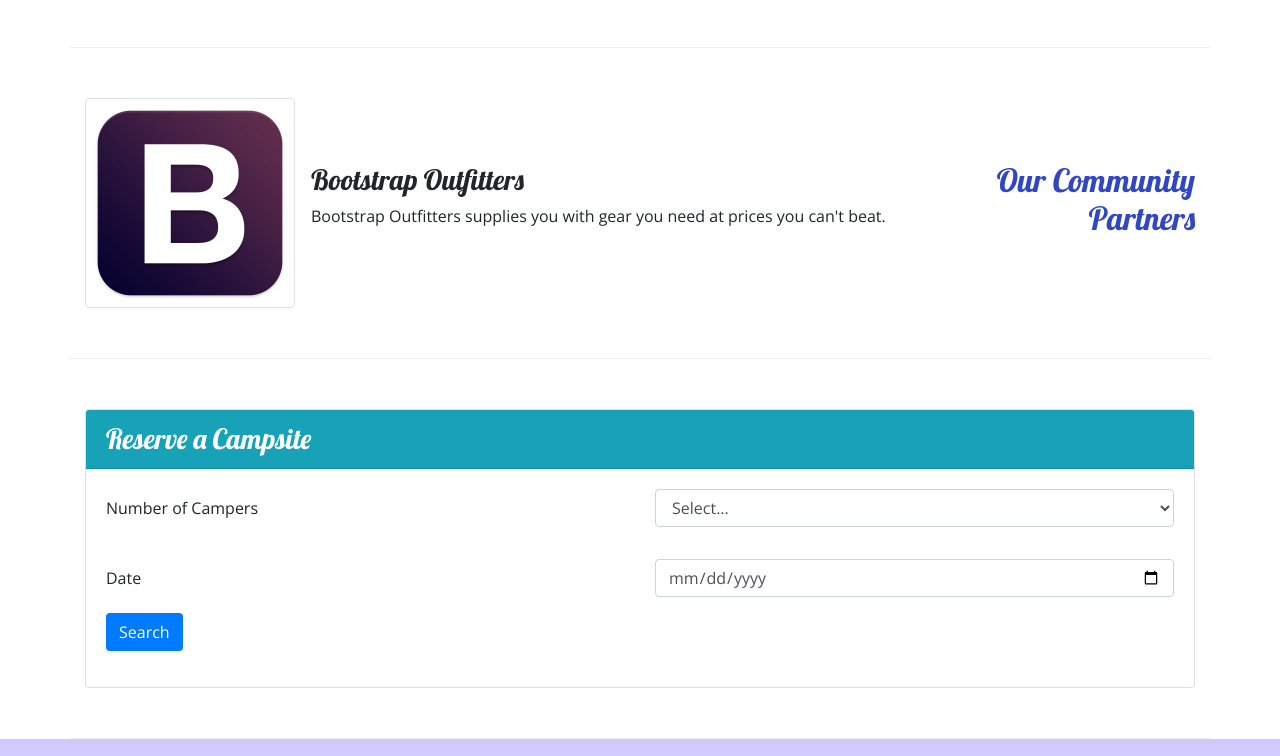
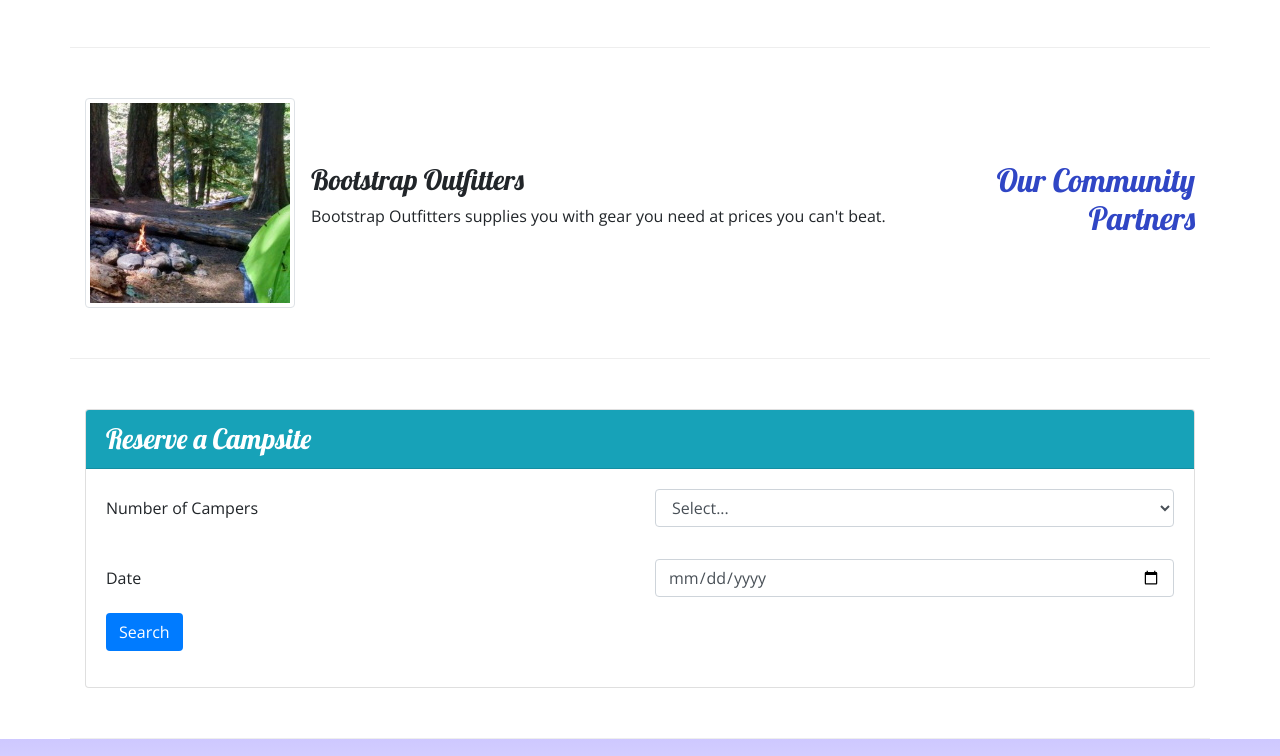
Before and after one commit to Cyrun2/nucamp, a website: page index.html in a window 1280 px wide. Shown: the part 1335-2091 px from the top of the page. Drawn offline with nearby package versions, Linux system fonts and the light colour scheme.

Commit message:
made copy of nucampsite

```diff
--- a/index.html
+++ b/index.html
@@ -198,7 +198,7 @@
             </div>
             <div class="col">
                 <div class="media">
-                    <img class="d-flex mr-3 img-thumbnail" src="/img/bootstrap-thumb.png"
+                    <img class="d-flex mr-3 img-thumbnail" src="/img/breadcrumb-trail-thumb.jpg"
                     alt="Bootstrap Outfitters" />
                     <div class="media-body align-self-center">
                         <h3>Bootstrap Outfitters</h3>
```
